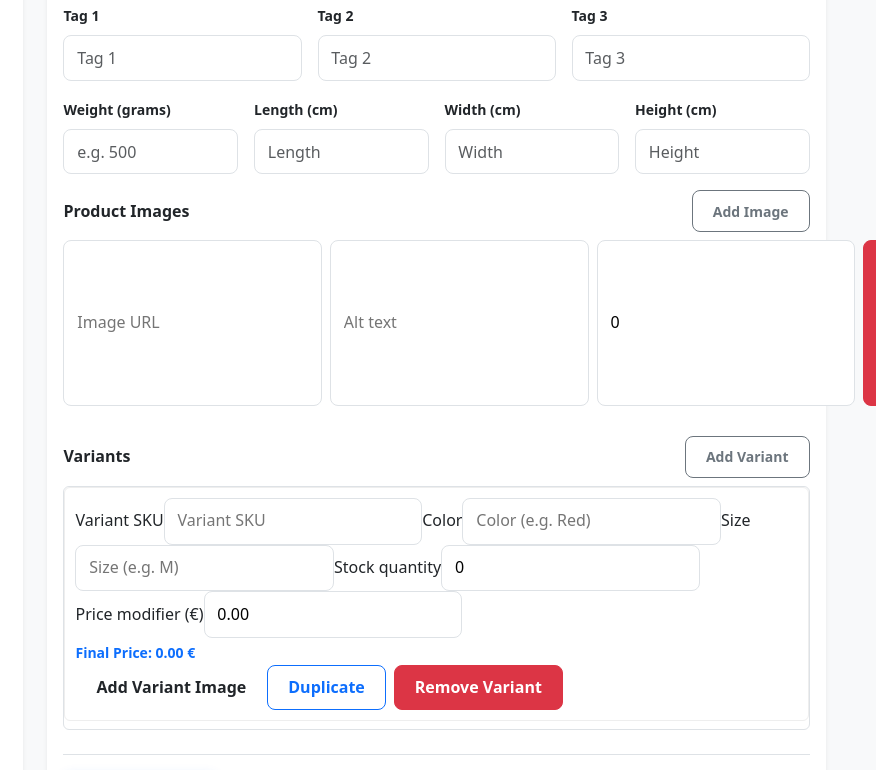
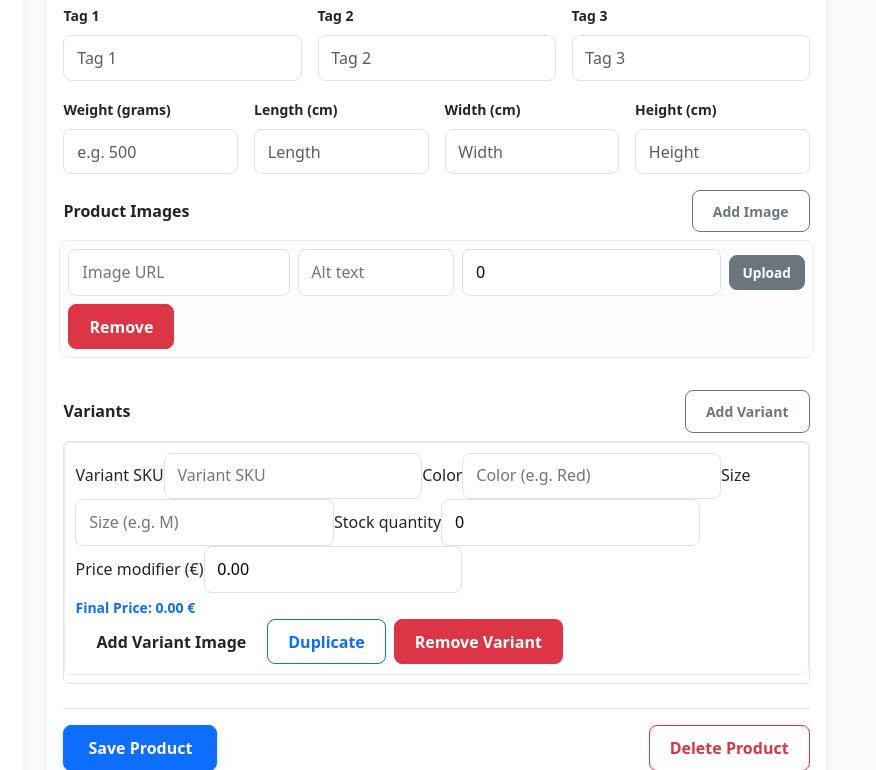
Before and after one commit to sammycrem/e-commerce-e, a Flask app: page /admin in a window 1280 px wide; the page is wider, and only the part inside the window is pictured. Shown: the part 1049-1819 px from the top of that part, without its empty margins (404-1280 px from the left). Run offline with Flask 3, Linux system fonts and the light colour scheme; data that the repository does not hold is empty; parts of the project's set-up code (start-up, migrations or seed data) failed here and were passed over.

Commit message:
feat: add image upload functionality to Admin Dashboard
- Implemented backend `/api/admin/upload-image` endpoint in Flask to handle secure file uploads to `app/static/uploads/products`.
- Integrated "Upload" buttons into the Admin Dashboard product and variant image rows using asynchronous JavaScript.
- Improved the image row layout in the Admin UI for better usability and responsiveness.
- Added file type validation and UUID-based secure filename generation.
- Verified functionality with Playwright E2E tests and ensured no regressions in existing product attribute logic.

Co-authored-by: sammycrem <256570095+sammycrem@users.noreply.github.com>

```diff
--- a/app/app.py
+++ b/app/app.py
@@ -694,6 +694,32 @@ def get_authorized_keys():
         return jsonify({'key': "_authorized_keys", '_url': request.remote_addr}), 200
     else:
         return jsonify({'error': "_not_authorized", 'url': request.remote_addr}), 400
+
+
+@app.route('/api/admin/upload-image', methods=['POST'])
+@login_required
+def admin_upload_image():
+    if current_user.username != ADMIN_USER:
+        abort(403)
+
+    if 'file' not in request.files:
+        return jsonify({"error": "No file part"}), 400
+
+    file = request.files['file']
+    if file.filename == '':
+        return jsonify({"error": "No selected file"}), 400
+
+    if file and allowed_file(file.filename):
+        filename = secure_filename(file.filename)
+        # Add uuid to avoid name collisions
+        unique_filename = f"{uuid.uuid4()}_{filename}"
+        filepath = os.path.join(app.root_path, 'static', 'uploads', 'products', unique_filename)
+        file.save(filepath)
+
+        url = f"/static/uploads/products/{unique_filename}"
+        return jsonify({"url": url}), 201
+
+    return jsonify({"error": "File type not allowed"}), 400
 
 
 def allowed_file(filename):
--- a/app/static/css/style.css
+++ b/app/static/css/style.css
@@ -497,3 +497,34 @@ a:hover {
     .gallery-column { flex-direction: column-reverse; }
     .thumb-rail { flex-direction: row; }
 }
+
+/* Upload Button Style */
+.btn-upload {
+    padding: 0.4rem 0.8rem;
+    font-size: 0.85rem;
+    display: flex;
+    align-items: center;
+    justify-content: center;
+    white-space: nowrap;
+}
+
+/* Image Row Layout Improvements */
+.image-row, .variant-image-row {
+    display: flex;
+    gap: 8px;
+    margin-bottom: 8px;
+    align-items: center;
+    flex-wrap: wrap;
+    padding: 8px;
+    background: #fdfdfd;
+    border: 1px solid #eee;
+    border-radius: 8px;
+}
+
+.image-row input, .variant-image-row input {
+    margin-bottom: 0 !important;
+}
+
+.image-row input.img-url, .variant-image-row input.img-url { flex: 3; min-width: 200px; }
+.image-row input.img-alt, .variant-image-row input.img-alt { flex: 2; min-width: 150px; }
+.image-row input.img-order, .variant-image-row input.img-order { flex: 0 0 70px; }
--- a/app/static/js/admin_crud.js
+++ b/app/static/js/admin_crud.js
@@ -51,15 +51,46 @@
       return isNaN(val) ? 0 : Math.round(val * 100);
     }
 
+    async function triggerUpload(targetInput) {
+      const fileInput = el('input', { type: 'file', accept: 'image/*' });
+      fileInput.onchange = async () => {
+        if (!fileInput.files.length) return;
+        const formData = new FormData();
+        formData.append('file', fileInput.files[0]);
+
+        try {
+          showFeedback('Uploading...');
+          const res = await fetch('/api/admin/upload-image', {
+            method: 'POST',
+            body: formData
+          });
+          const data = await res.json();
+          if (res.ok) {
+            targetInput.value = data.url;
+            showFeedback('Upload successful', 'success');
+          } else {
+            showFeedback(data.error || 'Upload failed', 'error');
+          }
+        } catch (err) {
+          showFeedback('Upload error', 'error');
+          console.error(err);
+        }
+      };
+      fileInput.click();
+    }
+
     // Add product image row
     function addProductImageRow(url = '', alt = '', order = 0) {
-      const row = el('div', { class: 'image-row', 'data-role': 'product-image', style: 'display:flex; gap:8px; margin-bottom:6px;' },
-        el('input', { type: 'text', class: 'form-input img-url', placeholder: 'Image URL', value: url }),
+      const urlInput = el('input', { type: 'text', class: 'form-input img-url', placeholder: 'Image URL', value: url });
+      const row = el('div', { class: 'image-row', 'data-role': 'product-image' },
+        urlInput,
         el('input', { type: 'text', class: 'form-input img-alt', placeholder: 'Alt text', value: alt }),
         el('input', { type: 'number', class: 'form-input img-order', placeholder: 'Order', value: order }),
+        el('button', { class: 'btn btn-secondary btn-upload', type: 'button' }, 'Upload'),
         el('button', { class: 'btn btn-danger', type: 'button' }, 'Remove')
       );
-      row.querySelector('button').addEventListener('click', () => row.remove());
+      row.querySelector('.btn-upload').addEventListener('click', () => triggerUpload(urlInput));
+      row.querySelector('.btn-danger').addEventListener('click', () => row.remove());
       imagesContainer.appendChild(row);
     }
 
@@ -104,13 +135,16 @@
 
       // function to add one variant-image row (used for both prefill and "Add image" button)
       function addVariantImageRow(url = '', alt = '', order = 0) {
-        const r = el('div', { class: 'variant-image-row', 'data-role': 'variant-image', style: 'display:flex; gap:8px; margin-bottom:4px;' },
-          el('input', { type: 'text', class: 'form-input img-url', placeholder: 'Image URL', value: url }),
+        const vUrlInput = el('input', { type: 'text', class: 'form-input img-url', placeholder: 'Image URL', value: url });
+        const r = el('div', { class: 'variant-image-row', 'data-role': 'variant-image' },
+          vUrlInput,
           el('input', { type: 'text', class: 'form-input img-alt', placeholder: 'Alt text', value: alt }),
           el('input', { type: 'number', class: 'form-input img-order', placeholder: 'Order', value: order }),
+          el('button', { class: 'btn btn-secondary btn-upload', type: 'button' }, 'Upload'),
           el('button', { class: 'btn btn-danger', type: 'button' }, 'Remove')
         );
-        r.querySelector('button').addEventListener('click', () => r.remove());
+        r.querySelector('.btn-upload').addEventListener('click', () => triggerUpload(vUrlInput));
+        r.querySelector('.btn-danger').addEventListener('click', () => r.remove());
         vImgs.appendChild(r);
       }
 
```
Also changed, not shown: app/static/uploads/products/957abd44-40b8-4a67-9a9b-4423209ae40d_dummy.png (added).
